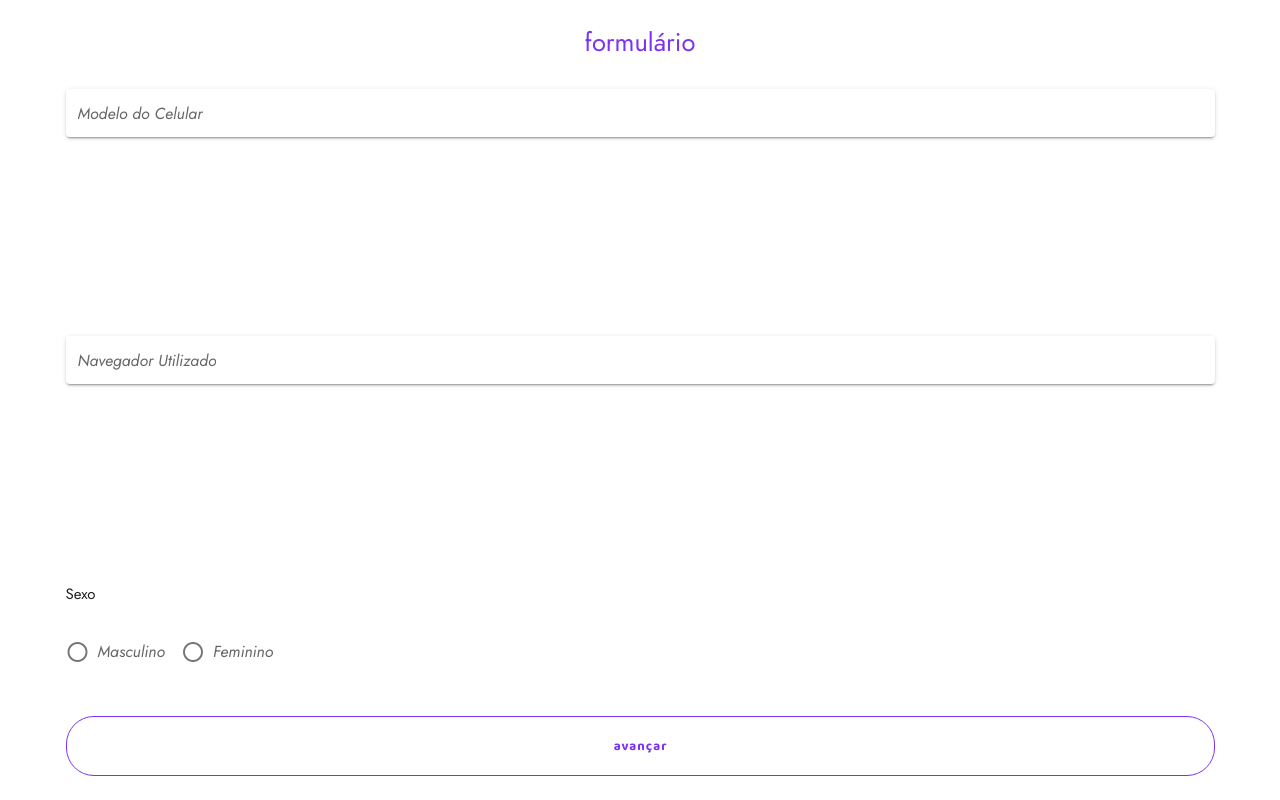
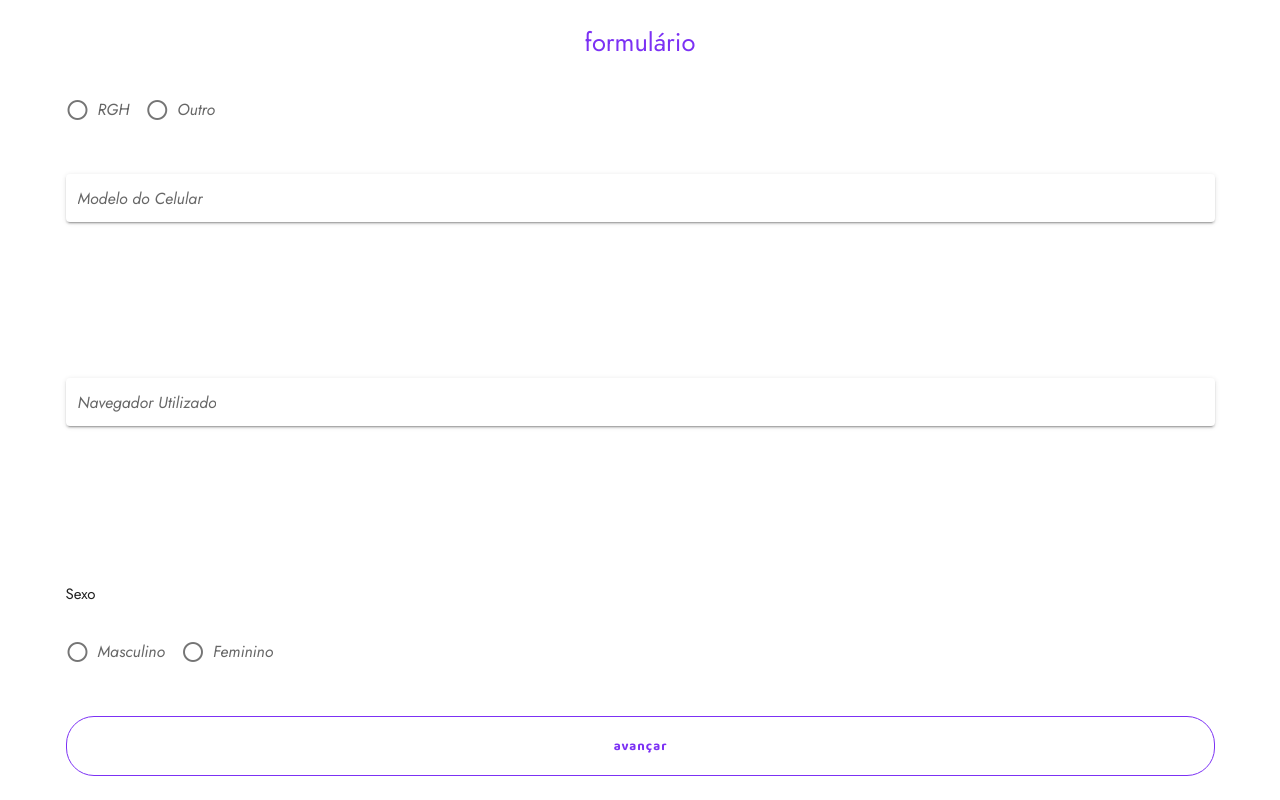
Before and after one commit to spirabr/PWA-App, a Vue app: page /gather/form in a window 1280 px wide. Built offline with nearby package versions, Linux system fonts and the light colour scheme; no server answers.

Commit message:
Add outros button
Signed-off-by: Francisco Eugênio Wernke <franwernke@usp.br>

```diff
--- a/src/views/gather/Form.vue
+++ b/src/views/gather/Form.vue
@@ -1,11 +1,20 @@
 <template>
   <v-container>
     <header>
-      <div class="placeholder">
-        <h1>formulário</h1>
-      </div>
+      <h1>formulário</h1>
     </header>
     <v-form ref="form">
+      <v-radio-group
+        v-model="keyType"
+        row
+      >
+        <v-radio
+          label="RGH"
+        ></v-radio>
+        <v-radio
+          label="Outro"
+        ></v-radio>
+      </v-radio-group>
       <v-text-field
         solo
         v-model="rgh"
@@ -56,6 +65,7 @@ export default {
   name: 'Form',
   data: () => ({
     rgh: "",
+    keyType: 0,
     local: "",
     sex: "",
     nonEmpty: [
@@ -69,11 +79,12 @@ export default {
     submit() {
       if (this.$refs.form.validate()) {
         const data = {
-          rgh: this.rgh,
+          rgh: this.keyType ? "Outro" : this.rgh,
           local: this.local,
           sex: this.sex ? "F" : "M",
           date: this.todaysDate(),
         }
+        console.log(data.rgh);
         this.$store.commit('addFormData', data);
         router.push('/gather/aceite');
       }
```
